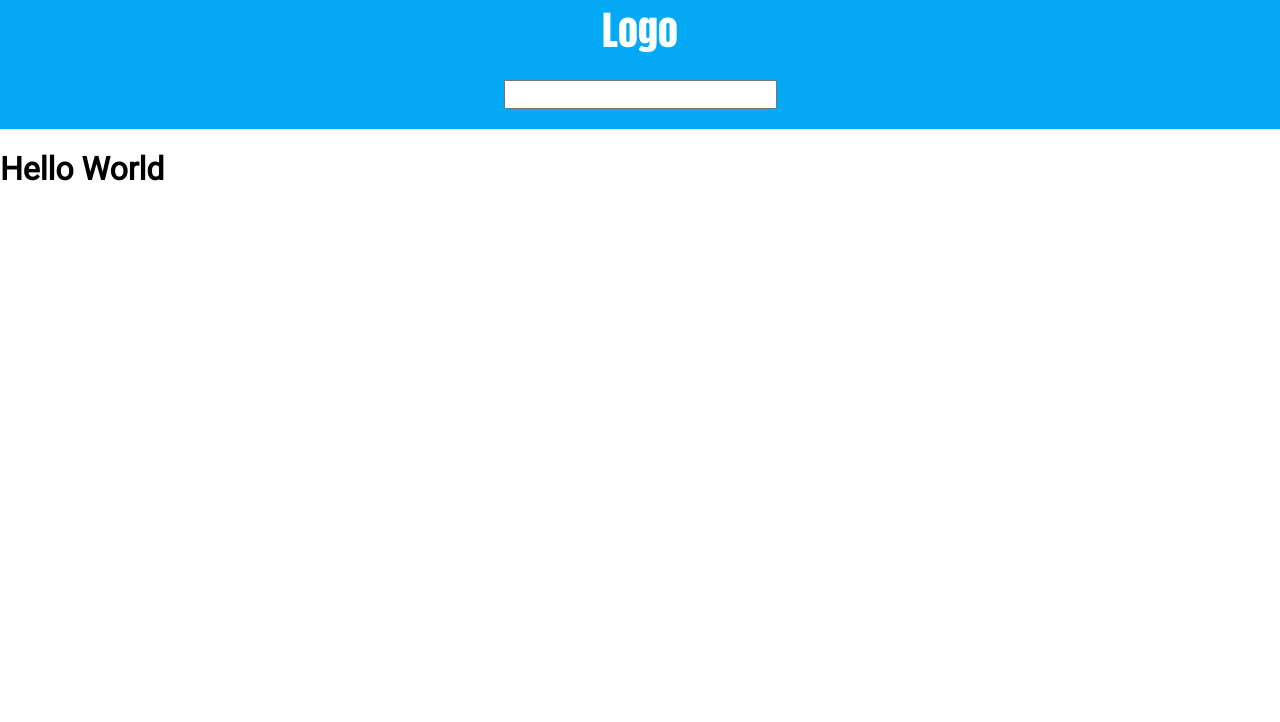
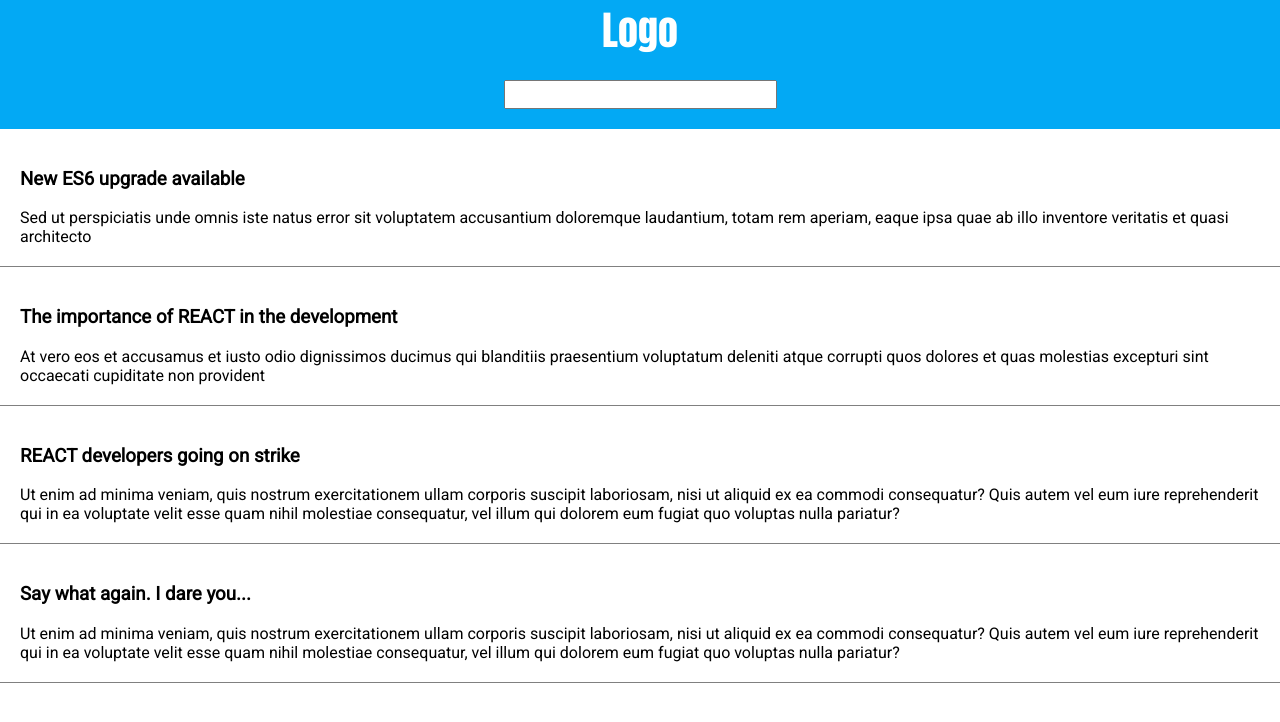
Before and after one commit to Remohir/reactNewsFeed, a React app: page / in a window 1280 px wide. Built offline with nearby package versions, Linux system fonts and the light colour scheme.

Commit message:
Add fetching functionality and styling

```diff
--- a/public/style/style.css
+++ b/public/style/style.css
@@ -18,3 +18,9 @@ header input {
 	font-size: 20px;
 	margin: 20px 0;
 }
+
+.news_item {
+	padding: 20px;
+	box-sizing: border-box;
+	border-bottom: 1px solid grey;
+}
--- a/src/components/header.js
+++ b/src/components/header.js
@@ -14,7 +14,7 @@ class Header extends Component {
 	}
 
 	render() {
-		return(
+		return (
 			<header>
 				<div
 					className="logo"
--- /dev/null
+++ b/src/components/news_list.js
@@ -0,0 +1,18 @@
+import React from "react";
+import NewsItems from "./news_list_item";
+
+const newsList = (props) => {
+	const items = props.news.map((item) => {
+		return (
+			<NewsItems key={ item.id } item={ item } />
+		)
+	});
+
+	return (
+		<div>
+			{ items }
+		</div>
+	)
+}
+
+export default newsList;
--- /dev/null
+++ b/src/components/news_list_item.js
@@ -0,0 +1,12 @@
+import React from "react";
+
+const NewsItem = ({ item }) => {
+	return (
+		<div className="news_item">
+			<h3>{ item.title }</h3>
+			<div>{ item.feed }</div>
+		</div>
+	)
+}
+
+export default NewsItem;
--- /dev/null
+++ b/src/db.json
@@ -0,0 +1,23 @@
+[
+    {
+        "id":1,
+        "title":"New ES6 upgrade available",
+        "feed":"Sed ut perspiciatis unde omnis iste natus error sit voluptatem accusantium doloremque laudantium, totam rem aperiam, eaque ipsa quae ab illo inventore veritatis et quasi architecto"
+    },
+    {
+        "id":2,
+        "title":"The importance of REACT in the development",
+        "feed":"At vero eos et accusamus et iusto odio dignissimos ducimus qui blanditiis praesentium voluptatum deleniti atque corrupti quos dolores et quas molestias excepturi sint occaecati cupiditate non provident"
+    },
+    {
+        "id":3,
+        "title":"REACT developers going on strike",
+        "feed":"Ut enim ad minima veniam, quis nostrum exercitationem ullam corporis suscipit laboriosam, nisi ut aliquid ex ea commodi consequatur? Quis autem vel eum iure reprehenderit qui in ea voluptate velit esse quam nihil molestiae consequatur, vel illum qui dolorem eum fugiat quo voluptas nulla pariatur?"
+    },
+    {
+        "id":4,
+        "title":"Say what again. I dare you...",
+        "feed":"Ut enim ad minima veniam, quis nostrum exercitationem ullam corporis suscipit laboriosam, nisi ut aliquid ex ea commodi consequatur? Quis autem vel eum iure reprehenderit qui in ea voluptate velit esse quam nihil molestiae consequatur, vel illum qui dolorem eum fugiat quo voluptas nulla pariatur?"
+    }
+
+]
--- a/src/index.js
+++ b/src/index.js
@@ -1,14 +1,26 @@
-import React from "react";
+import React, { Component } from "react";
 import ReactDOM from "react-dom";
-import Header from "./components/header"
+import Header from "./components/header";
+import JSON from "./db.json";
+import NewsList from "./components/news_list";
 
-const App = () => {
-	return (
-		<div>
-			<Header />
-			<h1>Hello World</h1>
-		</div>
-	)
+class App extends Component {
+	constructor(props) {
+		super(props);
+
+		this.state = {
+			news: JSON
+		}
+	}
+
+	render() {
+		return (
+			<div>
+				<Header />
+				<NewsList news={ this.state.news }/>
+			</div>
+		);
+	}
 }
 
 ReactDOM.render(<App />, document.querySelector("#root"));
```
Also changed, not shown: src/components/new_list.js (deleted), src/components/new_list_item.js (deleted).
